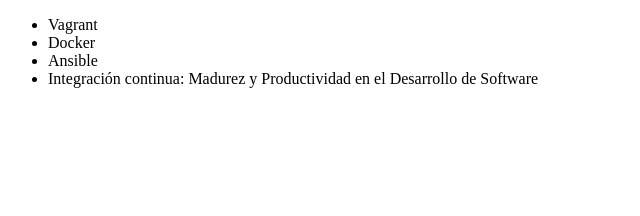
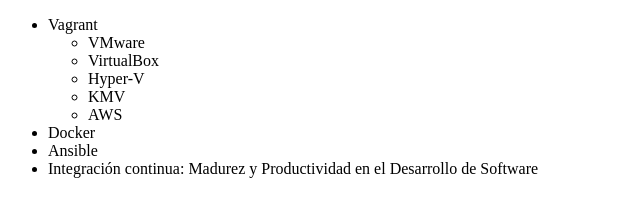
Before and after one commit to Arlex25/alura-git, a plain HTML site: page index.html in a window 1280 px wide. Shown: the whole page, without its empty margins (0-640 px from the left). Drawn offline with Linux system fonts and the light colour scheme.

Commit message:
Agregando caractetisticas de Vagrant en la lista

```diff
--- a/index.html
+++ b/index.html
@@ -8,7 +8,16 @@
 </head>
 <body>
     <ul>
-        <li>Vagrant</li>
+        <li>
+            Vagrant
+            <ul>
+                <li>VMware</li>
+                <li>VirtualBox</li>
+                <li>Hyper-V</li>
+                <li>KMV</li>
+                <li>AWS</li>
+            </ul>
+        </li>
         <li>Docker</li>
         <li>Ansible</li>
         <li>Integración continua: Madurez y Productividad en el Desarrollo de Software</li>
```
